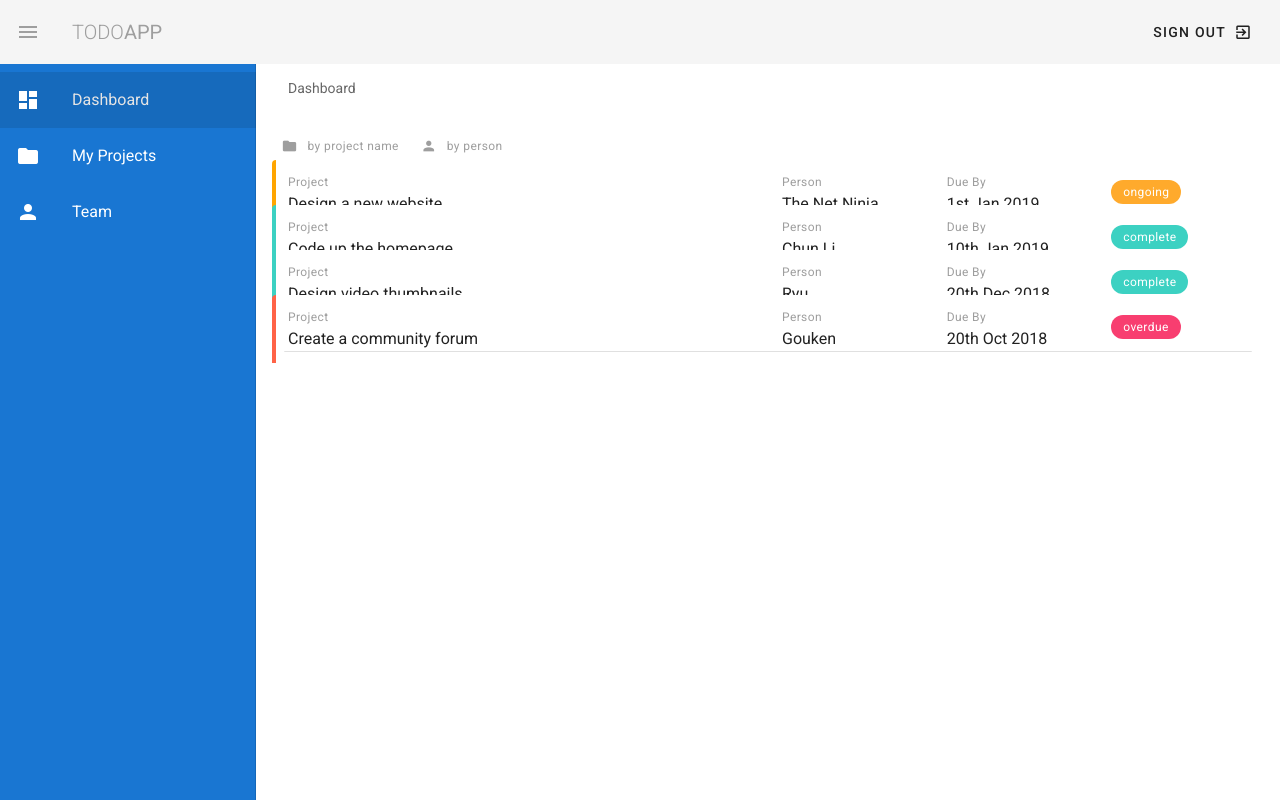
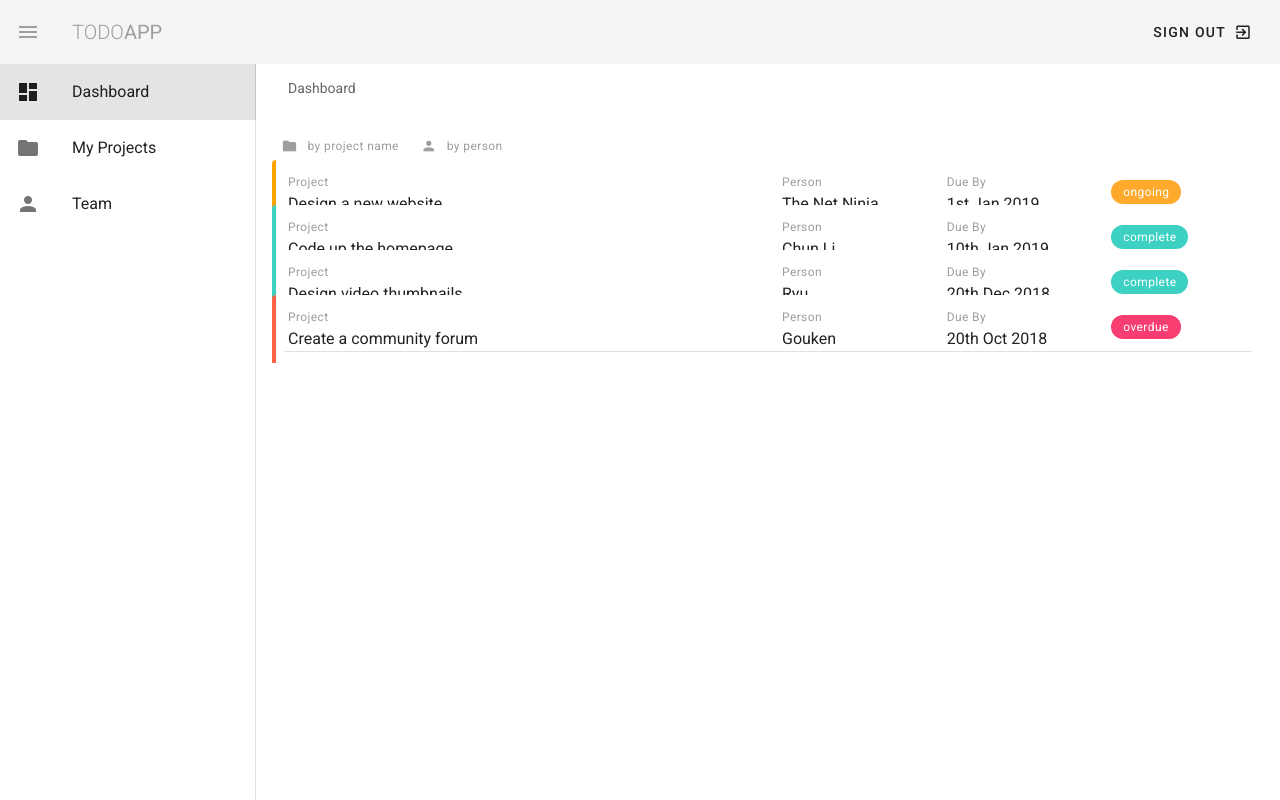
Before and after one commit to teamyudin/vuetify-todo, a Vue app: page /#/ in a window 1280 px wide. Built offline with nearby package versions, Linux system fonts and the light colour scheme.

Commit message:
dashboard improvements

```diff
--- a/src/components/NavBar.vue
+++ b/src/components/NavBar.vue
@@ -1,14 +1,14 @@
 <template>
     <nav>
-        <v-navigation-drawer v-model="drawer" app clipped class="primary">
-            <v-list>
+        <v-navigation-drawer v-model="drawer" app clipped>
+            <v-list class="pt-0">
                 <v-list-item v-for="link in links" :key="link.text" router :to="link.route">
                     <v-list-item-icon>
-                        <v-icon class="white--text">{{ link.icon }}</v-icon>
+                        <v-icon>{{ link.icon }}</v-icon>
                     </v-list-item-icon>
 
                     <v-list-item-content>
-                        <v-list-item-title class="white--text">{{ link.text }}</v-list-item-title>
+                        <v-list-item-title>{{ link.text }}</v-list-item-title>
                     </v-list-item-content>
                 </v-list-item>
             </v-list>
--- a/src/plugins/vuetify.js
+++ b/src/plugins/vuetify.js
@@ -7,4 +7,15 @@ export default new Vuetify({
   icons: {
     iconfont: 'mdi',
   },
+  theme: {
+    dark: false,
+    themes: {
+      light: {
+        primary: '#3f51b5',
+        secondary: '#b0bec5',
+        accent: '#8c9eff',
+        error: '#b71c1c',
+      },
+    },
+  },
 });
--- a/src/views/Dashboard.vue
+++ b/src/views/Dashboard.vue
@@ -8,7 +8,7 @@
 
         <v-tooltip top>
           <template v-slot:activator="{ on }">
-            <v-btn small flat text color="grey" @click="sortBy('title')" v-on="on">
+            <v-btn small text color="grey" @click="sortBy('title')" v-on="on">
               <v-icon left small>mdi-folder</v-icon>
               <span class="caption text-lowercase">By project name</span>
             </v-btn>
@@ -19,7 +19,7 @@
 
         <v-tooltip top>
           <template v-slot:activator="{ on }">
-            <v-btn small flat text color="grey" @click="sortBy('person')" v-on="on">
+            <v-btn small text color="grey" @click="sortBy('person')" v-on="on">
               <v-icon left small>mdi-account</v-icon>
               <span class="caption text-lowercase">By person</span>
             </v-btn>
@@ -31,7 +31,7 @@
 
       </v-row>
 
-      <v-card flat v-for="project in projects" :key="project.title">
+      <v-card v-for="project in projects" :key="project.title" flat>
         <v-row wrap :class="`pa3 project ${project.status}`">
 
           <v-col :xs="12" :md="6" cols="12">
```
